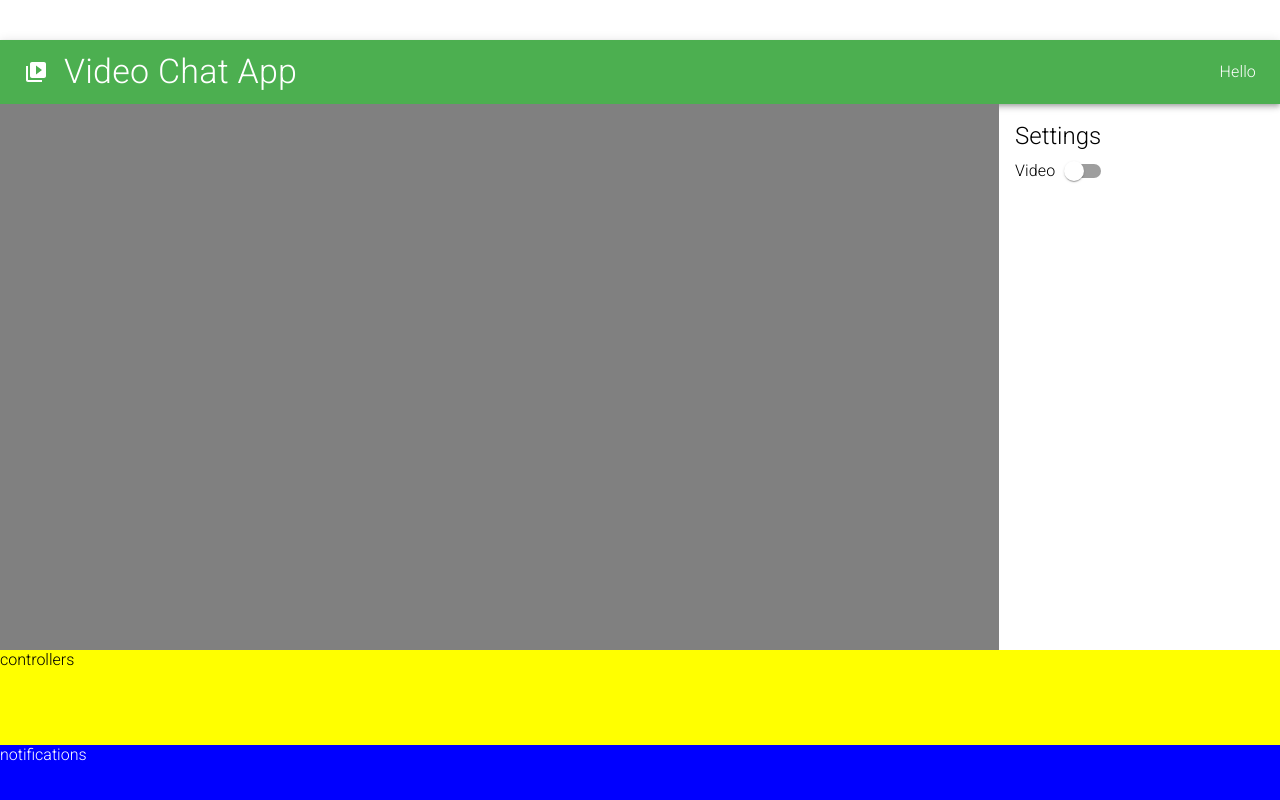
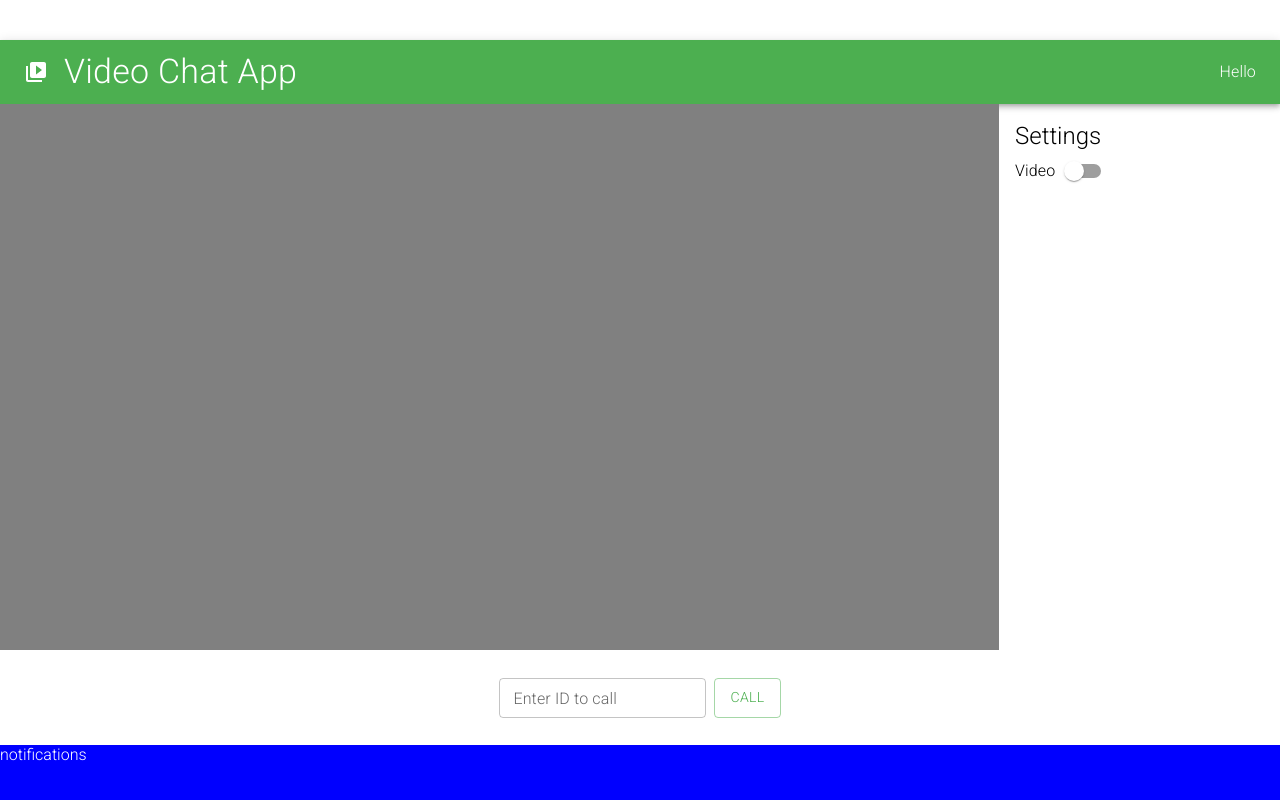
Before and after one commit to hirotake111/creating_video_chat_projects, a React (Create React App) app in the folder 1st_project/client/: page / in a window 1280 px wide. Shown: the part 760-1560 px from the top of the page. Built offline with nearby package versions, Linux system fonts and the light colour scheme; no server answers.

Commit message:
updated ws event listeners

```diff
--- a/1st_project/client/src/App.tsx
+++ b/1st_project/client/src/App.tsx
@@ -8,10 +8,11 @@ import "./App.css";
 import Notifications from "./components/Notifications";
 import Options from "./components/Options";
 import VideoPlayer from "./components/VideoPlayer";
-import { useSocketContecxt } from "./components/SocketContext";
+import { useSocketContext } from "./components/SocketContext";
 import SettingsPane from "./components/SettingsPane";
 import MyVideoPlayer from "./components/MyVideoPlayer";
 import Landing from "./components/Landing";
+import VideoController from "./components/VideoController";
 
 const theme = createTheme({
   palette: {
@@ -21,7 +22,7 @@ const theme = createTheme({
 });
 
 export default function App() {
-  const context = useSocketContecxt();
+  const context = useSocketContext();
 
   return (
     <ThemeProvider theme={theme}>
@@ -40,7 +41,7 @@ export default function App() {
                 Video Chat App
               </Typography>
             </div>
-            <Typography color="white">Hello {context?.config.name}</Typography>
+            <Typography color="white">Hello {context?.name}</Typography>
           </Toolbar>
         </AppBar>
         <Box
@@ -61,9 +62,14 @@ export default function App() {
           </Box>
           <Box
             aria-label="controllers"
-            sx={{ height: "128px", backgroundColor: "yellow" }}
+            sx={{
+              display: "flex",
+              justifyContent: "center",
+              alignItems: "center",
+              height: "128px",
+            }}
           >
-            controllers
+            <VideoController />
           </Box>
           <Box sx={{ height: "128px", color: "#fff", backgroundColor: "blue" }}>
             <Options>
--- a/1st_project/client/src/components/Landing.tsx
+++ b/1st_project/client/src/components/Landing.tsx
@@ -1,10 +1,10 @@
 import { Box, TextField } from "@mui/material";
 import { FormEventHandler, useMemo, useRef } from "react";
 
-import { useSocketContecxt } from "./SocketContext";
+import { useSocketContext } from "./SocketContext";
 
 export default function Landing() {
-  const context = useSocketContecxt();
+  const context = useSocketContext();
   const ref = useRef<HTMLInputElement>(null);
 
   const handleChange: FormEventHandler = (e) => {
@@ -16,14 +16,13 @@ export default function Landing() {
       return console.log("empty config");
     }
 
-    const { config, setConfig } = context;
-
+    const { setName } = context;
     // set username
-    setConfig({ ...config, name: ref.current.value });
+    setName(ref.current.value);
   };
 
   const nameEntered = useMemo(
-    () => context?.config.name && context.config.name.length > 0,
+    () => context?.name && context?.name.length > 0,
     [context]
   );
 
--- a/1st_project/client/src/components/MyVideoPlayer.tsx
+++ b/1st_project/client/src/components/MyVideoPlayer.tsx
@@ -1,8 +1,8 @@
 import { Box } from "@mui/material";
-import { useSocketContecxt } from "./SocketContext";
+import { useSocketContext } from "./SocketContext";
 
 export default function MyVideoPlayer() {
-  const context = useSocketContecxt();
+  const context = useSocketContext();
 
   return (
     <Box
--- a/1st_project/client/src/components/SettingsPane.tsx
+++ b/1st_project/client/src/components/SettingsPane.tsx
@@ -1,9 +1,9 @@
 import { Box, Switch, Typography } from "@mui/material";
 import { ReactNode } from "react";
-import { useSocketContecxt } from "./SocketContext";
+import { useSocketContext } from "./SocketContext";
 
 export default function SettingsPane() {
-  const context = useSocketContecxt();
+  const context = useSocketContext();
   if (!context) return null;
   const { switchMediaDevice, config, setConfig } = context;
 
--- a/1st_project/client/src/components/SocketContext.tsx
+++ b/1st_project/client/src/components/SocketContext.tsx
@@ -21,6 +21,10 @@ import { useLocalStorage } from "../utils/hooks";
 interface ContextValues {
   stream: MediaStream | null;
   call: Call | null;
+  name: string;
+  setName: (name: string) => void;
+  id: string;
+  setId: (newId: string) => void;
   callAccepted: boolean;
   callEnded: boolean;
   myVideo: RefObject<HTMLVideoElement>;
@@ -35,7 +39,15 @@ interface ContextValues {
 }
 
 const SocketContext = createContext<ContextValues | null>(null);
-const socket = io(config.serverUrl);
+const socket = io(config.serverUrl, { autoConnect: true });
+
+const constraints: MediaStreamConstraints = {
+  audio: true,
+  video: {
+    width: 1024, //1280,
+    height: 576, //720,
+  },
+};
 
 interface Props {
   children: ReactNode;
@@ -46,13 +58,10 @@ const ContextProvider = ({ children }: Props) => {
   const [call, setCall] = useState<Call | null>(null);
   const { value: config, update: setConfig } = useLocalStorage<Config>(
     "config",
-    {
-      name: "",
-      id: "",
-      myVideoOn: false,
-      peerVideoOn: false,
-    }
+    { myVideoOn: false, peerVideoOn: false }
   );
+  const [id, setId] = useState<string>("");
+  const { value: name, update: setName } = useLocalStorage<string>("name", "");
   const [callAccepted, setCallAccepted] = useState<boolean>(false);
   const [callEnded, setCallEnded] = useState<boolean>(true);
   const myVideo = useRef<HTMLVideoElement>(null);
@@ -60,6 +69,15 @@ const ContextProvider = ({ children }: Props) => {
   const connectionRef = useRef<Peer.Instance | null>(null);
 
   useEffect(() => {
+    if (name.length === 0) return;
+    console.log("sending username:", name);
+    socket.emit("newUser", name);
+  }, [name]);
+
+  useEffect(() => {
+    console.log("useEffect()");
+    console.log("id:", id);
+
     // get and set media stream
     // navigator.mediaDevices
     //   .getUserMedia({ video: true, audio: true })
@@ -74,15 +92,31 @@ const ContextProvider = ({ children }: Props) => {
     //     console.error("Error while getting media stream:", reason);
     //   });
 
+    // // debug
+    // console.log("registering event listener");
+    // socket.onAny((data) => {
+    //   console.log("onAny:", { data });
+    // });
+
+    socket.on("rosterUpdate", (roster) => {
+      console.log("roster updated");
+      console.log({ roster });
+    });
+
+    // When reconnected, send username again
+    socket.io.on("reconnect", () => {
+      socket.emit("newUser", name);
+    });
+
     // me event handler
-    socket.on("me", (id: string) => {
+    socket.on("me", (newId: string) => {
       console.log("socket.io:me");
       // store user ID
       if (typeof id !== "string") {
         console.log("received ID is not string:", id);
         return;
       }
-      setConfig({ ...config, id });
+      if (newId !== id) setId(id);
     });
 
     // calluser event handler
@@ -92,7 +126,7 @@ const ContextProvider = ({ children }: Props) => {
       // set call
       setCall({ isReceivedCall: true, from, name, signal });
     });
-  }, []);
+  }, [config, setConfig]);
 
   /**
    * answer incoming call
@@ -133,22 +167,28 @@ const ContextProvider = ({ children }: Props) => {
   /**
    * initiates a call
    */
-  const callUser = (calleeId: string) => {
+  const callUser = async (calleeId: string) => {
     console.log("calluser()");
     // check to see if user have media stream and call
-    if (!stream) {
-      throw new Error("Media stream is null.");
-    }
+    // if (!stream) {
+    // throw new Error("Media stream is null.");
+    // }
     if (!call) {
       throw new Error("Call is an empty object.");
     }
     // create a new peer
-    const peer = new Peer({ initiator: true, trickle: false, stream });
+    const peer = new Peer({
+      initiator: true,
+      trickle: false,
+      stream: stream
+        ? stream
+        : await navigator.mediaDevices.getUserMedia(constraints),
+    });
     // once user receives a signal, then do the followings
     peer.on("signal", (signal) => {
       socket.emit("calluser", {
-        callerId: config.id,
-        callerName: config.name,
+        callerId: id,
+        callerName: name,
         signal,
         calleeId,
       });
@@ -183,13 +223,6 @@ const ContextProvider = ({ children }: Props) => {
    * This gets media stream and set it to myVideo ref object
    */
   const switchMediaDevice = (on: boolean) => {
-    const constraints: MediaStreamConstraints = {
-      audio: true,
-      video: {
-        width: 1024, //1280,
-        height: 576, //720,
-      },
-    };
     if (on) {
       // turn on camera
       navigator.mediaDevices.getUserMedia(constraints).then((mediaStream) => {
@@ -213,6 +246,10 @@ const ContextProvider = ({ children }: Props) => {
     <SocketContext.Provider
       value={{
         stream,
+        id,
+        setId,
+        name,
+        setName,
         call,
         callAccepted,
         callEnded,
@@ -232,5 +269,5 @@ const ContextProvider = ({ children }: Props) => {
   );
 };
 
-const useSocketContecxt = () => useContext(SocketContext);
-export { ContextProvider, useSocketContecxt };
+const useSocketContext = () => useContext(SocketContext);
+export { ContextProvider, useSocketContext };
--- /dev/null
+++ b/1st_project/client/src/components/VideoController.tsx
@@ -0,0 +1,43 @@
+import { FormEventHandler, useRef } from "react";
+import { Button, FormControl, TextField } from "@mui/material";
+
+import { useSocketContext } from "./SocketContext";
+
+export default function VideoController() {
+  const ref = useRef<HTMLInputElement>(null);
+  const context = useSocketContext();
+
+  const handleSubmit: FormEventHandler = (e) => {
+    e.preventDefault();
+    callUser();
+  };
+
+  const callUser = () => {
+    if (!ref.current?.value) {
+      return console.log("empty ref");
+    }
+
+    if (ref.current.value.length < 4) {
+      return console.log("ID to call is invalid");
+    }
+
+    console.log(ref.current.value);
+    context?.callUser(ref.current.value);
+  };
+
+  return (
+    <form onSubmit={handleSubmit}>
+      <FormControl sx={{ display: "flex", flexDirection: "row" }}>
+        <TextField
+          inputRef={ref}
+          label="Enter ID to call"
+          size="small"
+          sx={{ paddingRight: "8px" }}
+        />
+        <Button color="primary" variant="outlined" onClick={callUser}>
+          Call
+        </Button>
+      </FormControl>
+    </form>
+  );
+}
--- a/1st_project/client/src/components/VideoPlayer.tsx
+++ b/1st_project/client/src/components/VideoPlayer.tsx
@@ -1,8 +1,8 @@
 import { Grid } from "@mui/material";
-import { useSocketContecxt } from "./SocketContext";
+import { useSocketContext } from "./SocketContext";
 
 export default function VideoPlayer() {
-  const context = useSocketContecxt();
+  const context = useSocketContext();
 
   return (
     <>
--- a/1st_project/client/src/utils/hooks.ts
+++ b/1st_project/client/src/utils/hooks.ts
@@ -1,4 +1,4 @@
-import { useEffect, useState } from "react";
+import { useState } from "react";
 
 export const useLocalStorage = <T>(key: string, initialVale: T) => {
   const storedData = localStorage.getItem(key);
--- a/1st_project/client/src/utils/types.d.ts
+++ b/1st_project/client/src/utils/types.d.ts
@@ -14,8 +14,6 @@ export interface Call {
 }
 
 export interface Config {
-  name: string;
-  id: string;
   myVideoOn: boolean;
   peerVideoOn: boolean;
 }
```
Also changed, not shown: 1 other file (tests, documents, lock files or other folders).
